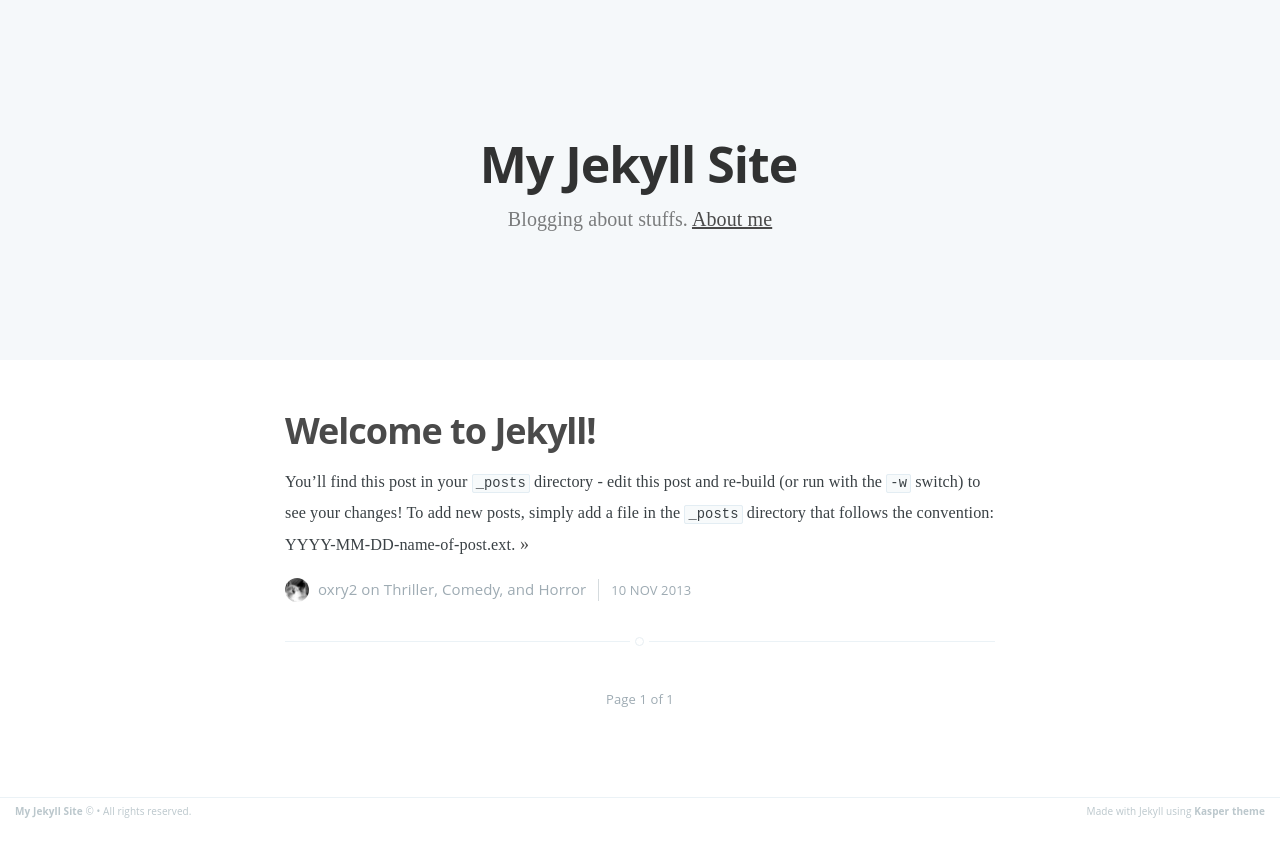
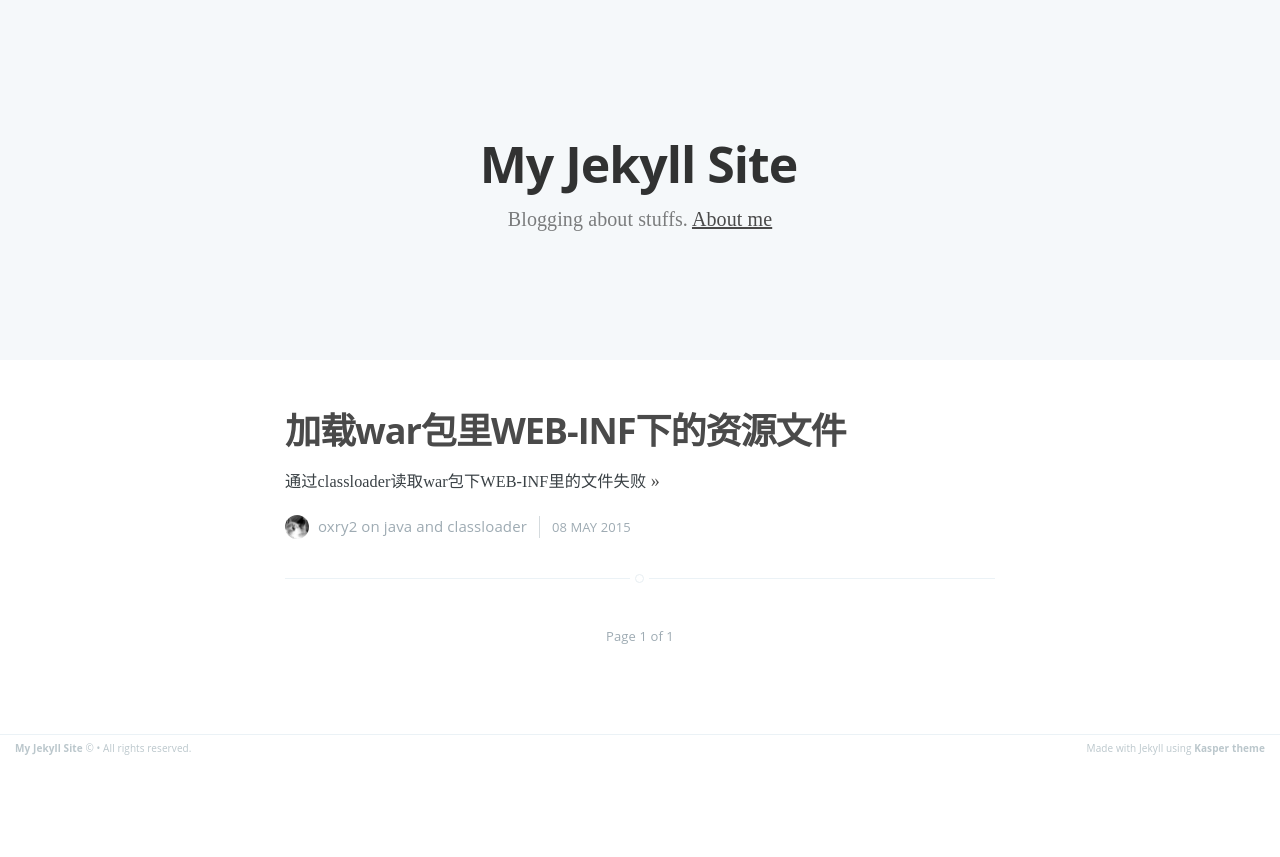
Before and after one commit to oryx2/oryx2.github.io, a Jekyll site: the page built from index.html, in a window 1280 px wide. Shown: the top 857 px of the page. Built offline with Jekyll 4.4.1, drawn with Linux system fonts in a browser that asks for light colours; Markdown is read by kramdown in place of the engine named in the settings; the list of posts is cut into pages by our own code.

Commit message:
'add new article'

```diff
--- a/_posts/2013-11-10-welcome-to-jekyll.markdown
+++ /dev/null
@@ -1,24 +0,0 @@
----
-layout: post
-title:  "Welcome to Jekyll!"
-date:   2013-11-10 10:18:00
-categories: Thriller Comedy Horror
----
-
-You'll find this post in your `_posts` directory - edit this post and re-build (or run with the `-w` switch) to see your changes!
-To add new posts, simply add a file in the `_posts` directory that follows the convention: YYYY-MM-DD-name-of-post.ext.
-
-Jekyll also offers powerful support for code snippets:
-
-{% highlight ruby %}
-def print_hi(name)
-  puts "Hi, #{name}"
-end
-print_hi('Tom')
-#=> prints 'Hi, Tom' to STDOUT.
-{% endhighlight %}
-
-Check out the [Jekyll docs][jekyll] for more info on how to get the most out of Jekyll. File all bugs/feature requests at [Jekyll's GitHub repo][jekyll-gh].
-
-[jekyll-gh]: https://github.com/mojombo/jekyll
-[jekyll]:    http://jekyllrb.com
--- /dev/null
+++ b/_posts/2015-05-08-why-classloader-cannot-loader-file-in-webinf.markdown
@@ -0,0 +1,36 @@
+---
+layout: post
+title:  "加载war包里WEB-INF下的资源文件"
+date:   2015-05-08
+categories: java classloader
+---
+
+通过classloader读取war包下WEB-INF里的文件失败
+
+* 对于web,一般都通过servletcontext.getresource来读取，它是如何读到的？
+web容器在解压war包时会产生一个baseResource ,路径为file:/web/src/main/webapp/
+servletContext.getResource(“path”)获取文件时，通过baseResource+path得到绝对路径，用File读取文件。
+
+* 另外一些eclipse插件如jettyrun,启动后通过classloader却能读到class以外的文件。
+首先分析一下classloader.readerResource，jetty的classloader实现类为
+org.eclipse.jetty.webapp.WebAppClassLoader，为URLClassLoader的扩展实现，资源的查询路径都存储在URLClassLoader中的ucp变量中(类型为 URLClassPath),可以通过以下方式获取：
+
+{% highlight java %}
+URLClassLoader classloader = (URLClassLoader)this.getClass().getClassLoader();
+classloader.getURLs();
+
+{% endhighlight%}
+
+在ide中启动应用可以看到得到的url路径为
+`file:/Users/oryx/hobby/workspace/java/ips/com.test.web/bin/`
+web-inf目录为
+`file:/Users/oryx/hobby/workspace/java/ips/com.test.web/bin/WEB-INF/a.properties`
+
+此时web-inf目录下的资源在classloader搜索范围内，所以通过classloader是可以读取到文件的。
+
+打成war在jetty中启动得到的url路径为
+`file:/Users/oryx/hobby/jetty/webapps/com.test.web-1.0.0.RELEASE/WEB-INF/classes/`
+web-inf目录为
+`file:/Users/oryx/hobby/jetty/webapps/com.test.web-1.0.0.RELEASE/WEB-INF/a.properties`
+
+此时web-inf下的资源文件在classloader范围以外，通过classloader显然是无法获取到的。
```
Also changed, not shown: about.md (+2 -2 lines), 5 other files.
